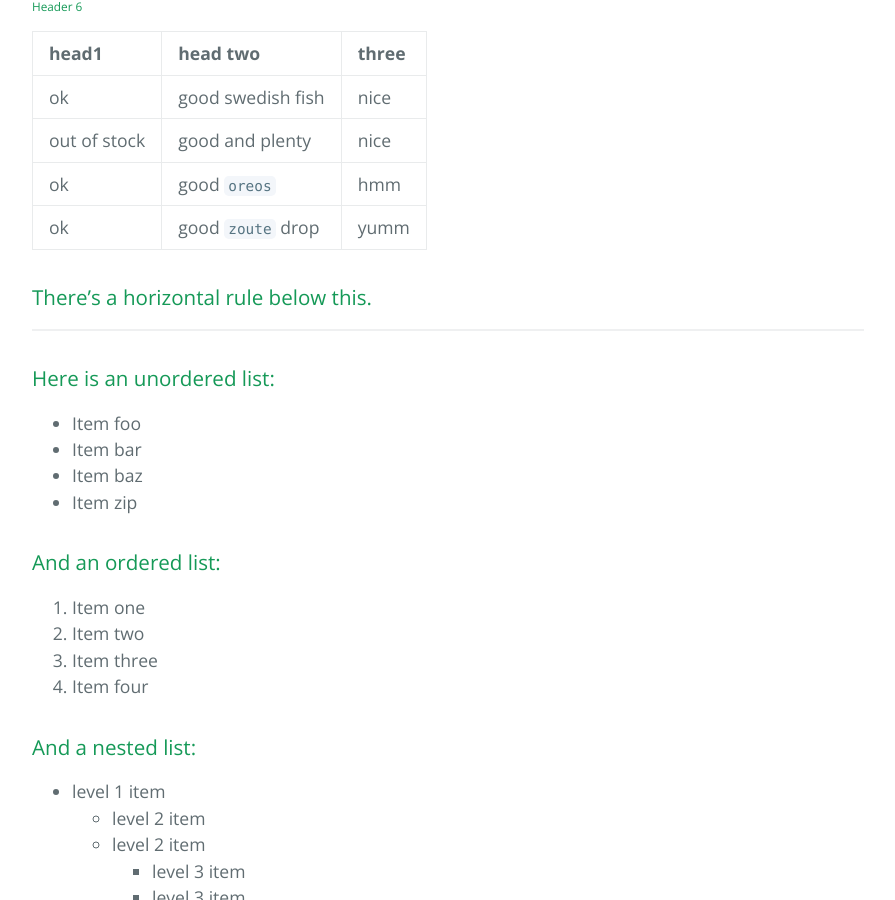
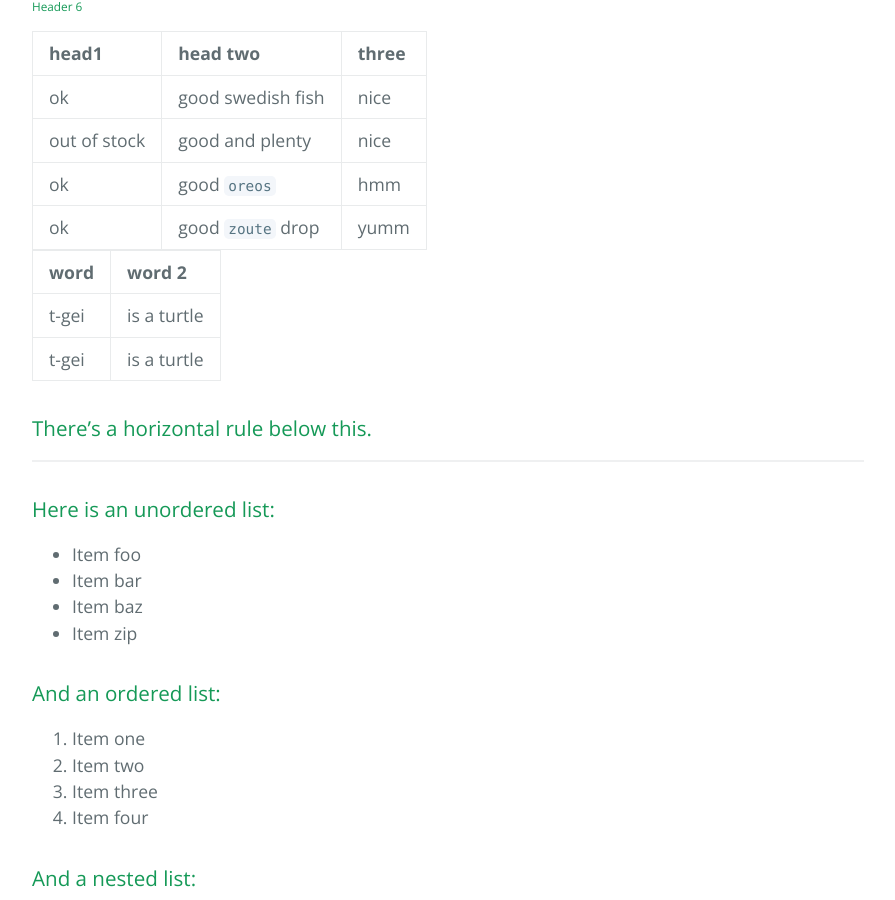
Before and after one commit to AlphaZetta/markdown-playground, a Jekyll site: the page built from index.md, in a window 1280 px wide and 900 px high, scrolled down 1589 px. Shown: the whole window, without its empty margins (192-1087 px from the left). Built offline with Jekyll 4.4.1, drawn with Linux system fonts in a browser that asks for light colours.

Commit message:
Update index.md

```diff
--- a/index.md
+++ b/index.md
@@ -57,6 +57,11 @@ end
 | out of stock | good and plenty   | nice  |
 | ok           | good `oreos`      | hmm   |
 | ok           | good `zoute` drop | yumm  |
+
+| word | word 2      |
+|:-----|:------------|
+| t-gei| is a turtle |
+| t-gei| is a turtle |
 
 ### There's a horizontal rule below this.
 
```
